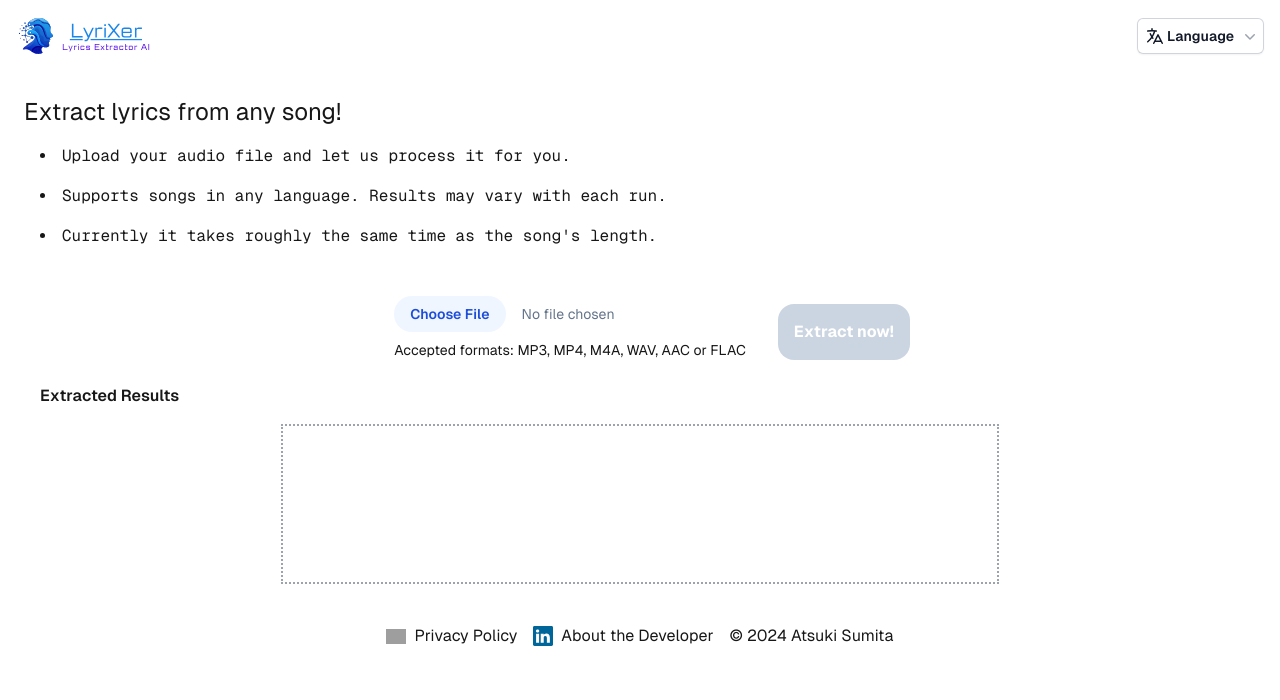
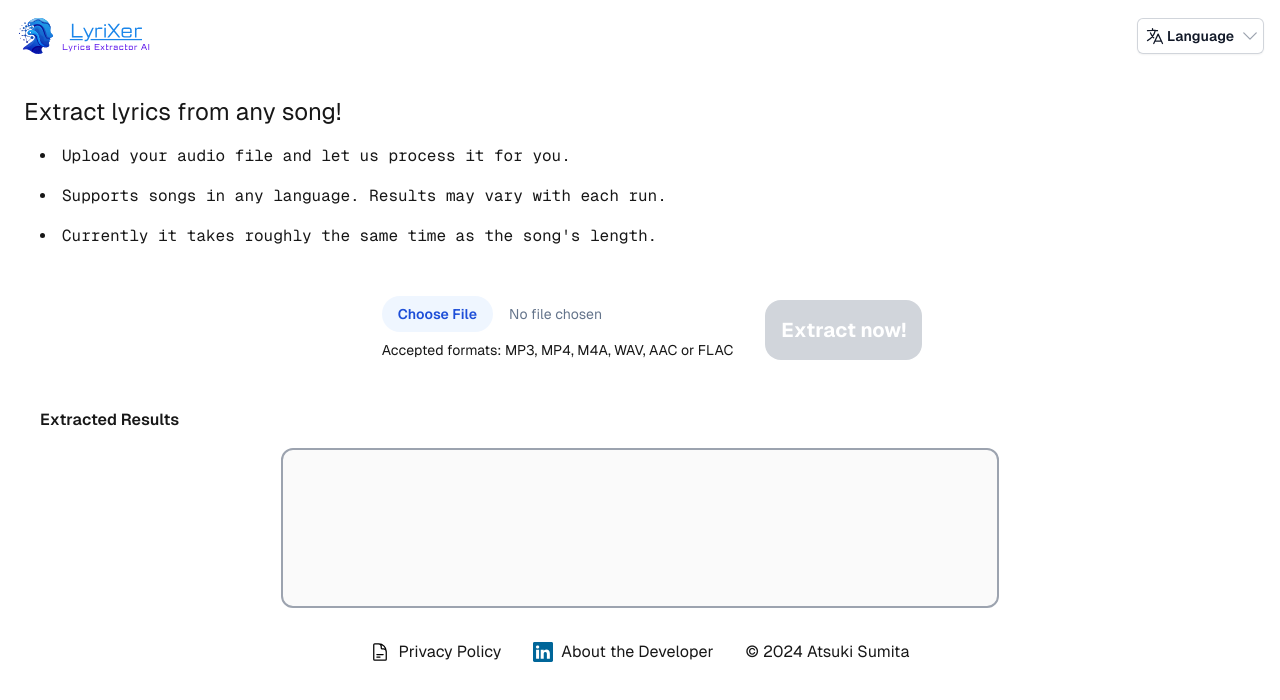
Before and after one commit to Atsunori66/web-01-front, a Next.js app: page / in a window 1280 px wide. Shown: the top 700 px of the page. Built offline with nearby package versions, Linux system fonts and the light colour scheme; grey boxes are pictures that could not be loaded.

Commit message:
2024/11/25 fixed button, copy

```diff
--- a/src/app/page.tsx
+++ b/src/app/page.tsx
@@ -4,7 +4,7 @@ import { useState, useRef } from "react";
 import Image from "next/image";
 import Link from "next/link";
 import { Menu, MenuButton, MenuItem, MenuItems } from "@headlessui/react";
-import { LanguageIcon, ChevronDownIcon, XMarkIcon } from "@heroicons/react/20/solid";
+import { LanguageIcon, ChevronDownIcon, XMarkIcon, ClipboardDocumentIcon, DocumentTextIcon } from "@heroicons/react/24/outline";
 import { textList } from "./textList";
 import axios from "axios";
 
@@ -21,25 +21,21 @@ export default function Home() {
   const [loading, setLoading] = useState(false);
   const [uploaded, setUploaded] = useState(false);
   const [accepted, setAccepted] = useState(false);
+  const [returned, setReturned] = useState(false);
   const [lang, setLang] = useState("en");
 
   let texts = textList.textEn;
   if (lang == "es") {
     texts = textList.textEs
-  }
-  else if (lang == "fr") {
+  } else if (lang == "fr") {
     texts = textList.textFr
-  }
-  else if (lang == "ja") {
+  } else if (lang == "ja") {
     texts = textList.textJa
-  }
-  else if (lang == "zh") {
+  } else if (lang == "zh") {
     texts = textList.textZh
-  }
-  else if (lang == "kr") {
+  } else if (lang == "kr") {
     texts = textList.textKr
-  }
-  else {
+  } else {
     texts = textList.textEn
   };
 
@@ -47,7 +43,7 @@ export default function Home() {
   const [files, setFiles] = useState<File[]>([]);
   const [fileName, setFileName] = useState<string>("");
 
-  function onChange(event: React.ChangeEvent<HTMLInputElement>) {
+  function getInput(event: React.ChangeEvent<HTMLInputElement>) {
     const selectedFiles = Array.from(event.target.files || []);
     if (selectedFiles.length > 0) {
       setFiles(selectedFiles);
@@ -88,6 +84,7 @@ export default function Home() {
             if (res.status === 200) {
               result = res.data;
               setMsg(result);
+              setReturned(true);
               break;
             };
             await new Promise((resolve) => setTimeout(resolve, 5000));
@@ -106,15 +103,16 @@ export default function Home() {
         const trackingUrl = res.headers.location;
         pollForResult(trackingUrl);
       };
-      if (res.status === 200) {
-        setAccepted(false);
-        setMsg(res.data);
-      };
     } catch (error: unknown) {
       if (error instanceof Error) {
         setMsg(error.message);
       };
     };
+  };
+
+  const clickHandler = async () => {
+    await navigator.clipboard.writeText(msg!);
+    alert("Copied!");
   };
 
   return (
@@ -230,12 +228,13 @@ export default function Home() {
       </header>
 
       <main className="grid grid-rows-1 gap-6 p-6">
+
         <div>
           <div className="pb-4 text-2xl">
             { texts.textMain0 }
           </div>
           <div>
-            <ul className="list-inside text-base text-left font-[family-name:var(--font-geist-mono)]">
+            <ul className="list-inside text-sm md:text-base font-[family-name:var(--font-geist-mono)]">
               <li className="pl-4 pb-4 list-disc">
                 { texts.textMain1 }
               </li>
@@ -258,7 +257,7 @@ export default function Home() {
               {
                 uploaded == true ?
                 <XMarkIcon
-                  className="ml-auto -mr-10 h-6 w-6 text-slate-400"
+                  className="ml-auto -mr-10 h-6 w-6 text-slate-400 cursor-pointer"
                   onClick={ cancelInput }
                 >
                 </XMarkIcon>
@@ -271,13 +270,13 @@ export default function Home() {
                 name="inputFile"
                 accept=".mp3, .mp4, .m4a, .wav, .aac, .flac"
                 ref={inputFileRef}
-                className="block w-full text-sm text-slate-500 py-2
+                className="block w-full text-sm text-slate-500 py-2 file:cursor-pointer
                 file:mr-4 file:py-2 file:px-4
                 file:rounded-full file:border-0
                 file:text-sm file:font-semibold
                 file:bg-blue-50 file:text-blue-700
                 hover:file:bg-blue-100"
-                onChange={ onChange }
+                onChange={ getInput }
               />
                 <div className="text-sm">
                   { texts.textFormat }
@@ -286,13 +285,12 @@ export default function Home() {
           </form>
 
           <button className="p-4 h-auto w-auto justify-self-center self-end
-            bg-sky-400 hover:bg-sky-500 active:bg-sky-600
-            text-white font-bold rounded-2xl
-            pointer-events-auto
-            disabled:bg-slate-300 disabled:cursor-not-allowed"
+            bg-blue-400 hover:bg-blue-500 active:bg-blue-600
+            text-white font-bold rounded-2xl text-xl
+            pointer-events-auto disabled:shadow-none shadow-md shadow-blue-500/50
+            disabled:bg-gray-300 disabled:cursor-not-allowed"
             onClick={ sendPost }
             disabled={
-              // uploaded == true && loading == false && msg == null ? false
               (uploaded == true && loading == false) && (accepted == false || msg == null) ? false
               :
               uploaded == false || loading == true ? true
@@ -304,20 +302,16 @@ export default function Home() {
           </button>
         </div>
 
-        <div>
-          <div className="pl-4 font-semibold">
+        <div className="pt-6">
+          <div className="font-semibold pl-4">
             { texts.textResult }
           </div>
-          {/* <div className="justify-self-center">
-            {
-              uploaded == true ? "Target: " + fileName : "Pick your file!"
-            }
-          </div> */}
-          <div className="justify-self-center min-h-40 h-auto w-full md:w-7/12
-            break-words text-wrap
-            whitespace-pre-wrap p-2 mt-4
-            box-border border-2 border-gray-400 border-dotted"
-          >
+          <div className="flex justify-center">
+            <div className="justify-self-center min-h-40 h-auto w-full md:w-7/12
+              break-words text-wrap
+              whitespace-pre-wrap p-2 mt-4 rounded-xl
+              box-border border-2 border-gray-400 border-solid bg-zinc-50"
+            >
             {
               loading == true ?
               <div className="flex justify-center" aria-label="読み込み中">
@@ -328,12 +322,21 @@ export default function Home() {
               :
               msg
             }
-            </div>
+          </div>
+            {
+              returned == true ?
+              <ClipboardDocumentIcon
+                className="h-5 w-5 ml-2 mt-4 text-white stroke-black cursor-pointer"
+                onClick={ clickHandler }>
+              </ClipboardDocumentIcon>
+              : ""
+            }
+          </div>
         </div>
 
       </main>
 
-      <footer className="grid md:flex gap-4 px-8 py-4 text-base justify-center">
+      <footer className="grid md:flex gap-8 p-2 text-base justify-center">
         <Link
           className="flex items-center gap-2 hover:underline hover:underline-offset-4"
           href="/policy"
@@ -341,13 +344,7 @@ export default function Home() {
           target="_blank"
           rel="noopener noreferrer"
         >
-          <Image
-            aria-hidden
-            src="https://nextjs.org/icons/file.svg"
-            alt="File icon"
-            width={20}
-            height={20}
-          />
+          <DocumentTextIcon className="h-5 w-5 text-white stroke-black"></DocumentTextIcon>
           { texts.textPolicy }
         </Link>
         <Link
```
